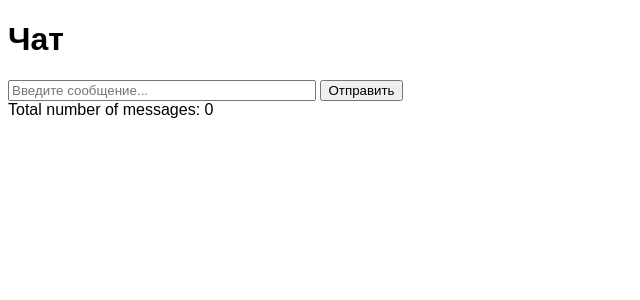
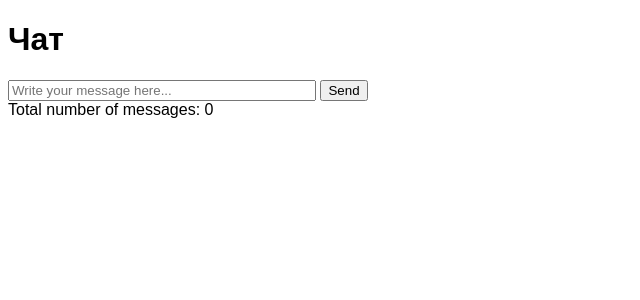
Before and after one commit to daniilzimin4/simple_chat, a Flask app: page / in a window 1280 px wide. Shown: the top 300 px of the page, without its empty margins (0-640 px from the left). Run offline with Flask 3, Linux system fonts and the light colour scheme; data that the repository does not hold is empty; some libraries are stand-ins or nearby versions.

Commit message:
Update index.html

```diff
--- a/templates/index.html
+++ b/templates/index.html
@@ -3,7 +3,7 @@
 <head>
     <meta charset="UTF-8">
     <meta name="viewport" content="width=device-width, initial-scale=1.0">
-    <title>Чат</title>
+    <title>Chat</title>
     <script src="https://cdnjs.cloudflare.com/ajax/libs/socket.io/4.0.0/socket.io.js"></script>
     <style>
         body { font-family: Arial, sans-serif; }
@@ -14,8 +14,8 @@
 <body>
     <h1>Чат</h1>
     <div id="messages"></div>
-    <input id="message-input" type="text" placeholder="Введите сообщение..." />
-    <button id="send-button">Отправить</button>
+    <input id="message-input" type="text" placeholder="Write your message here..." />
+    <button id="send-button">Send</button>
     <div id="message-count"></div>
 
     <script>
```
